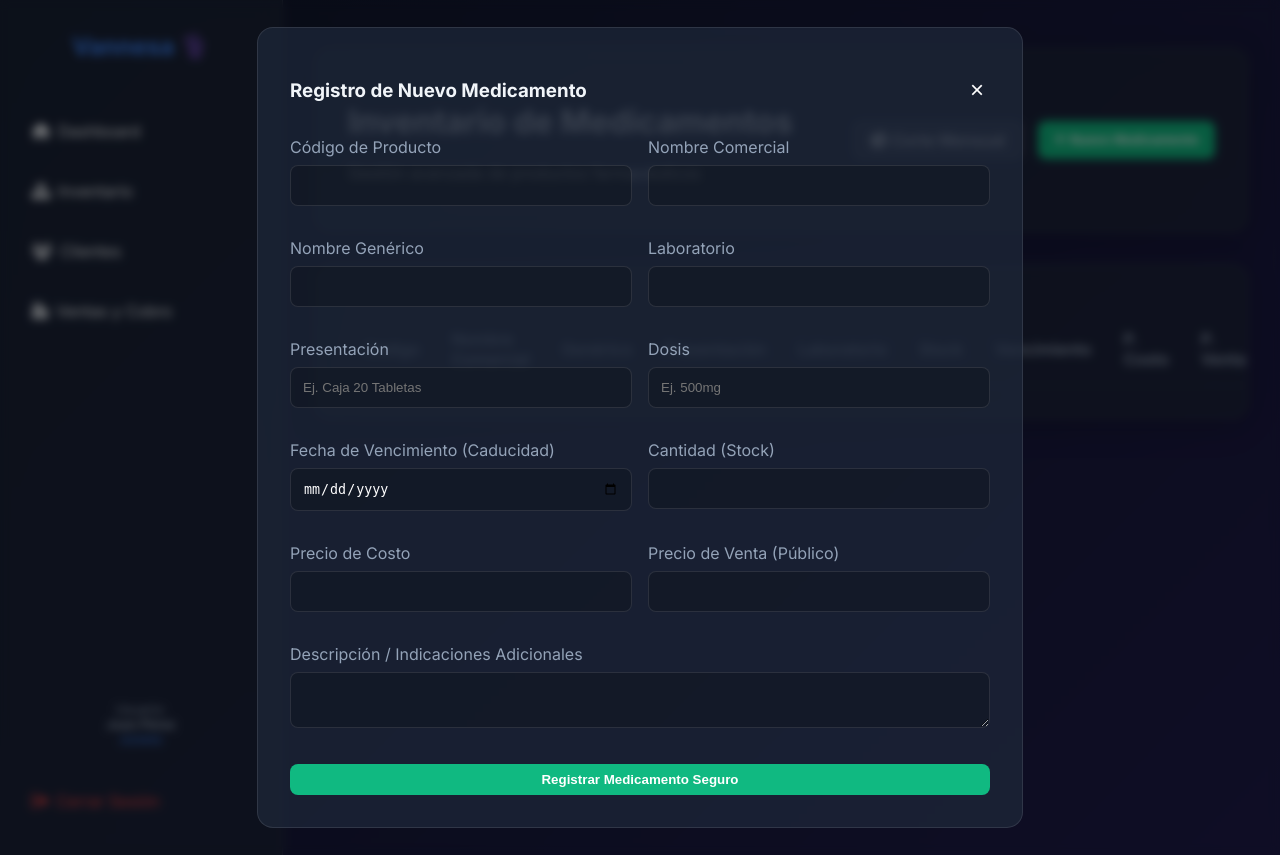
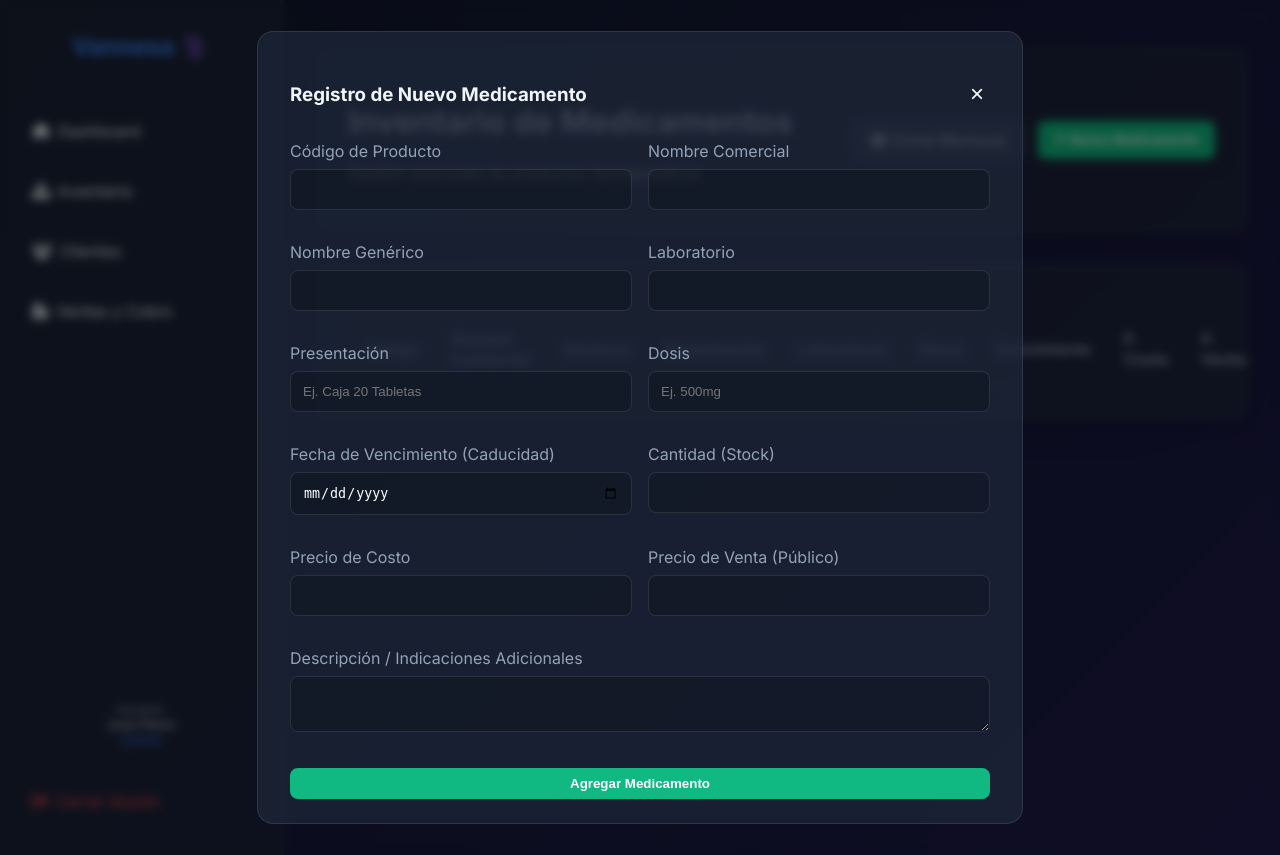
Before and after one commit to JesterAMR/Farmacia-Vannesa, a Flask app: page /inventory/ in a window 1280 px wide, after a click on "Nuevo Medicamento". Run offline with Flask 3, Linux system fonts and the light colour scheme; a user stored in the database is signed in; data that the repository does not hold is empty; parts of the project's set-up code (start-up, migrations or seed data) failed here and were passed over.

Commit message:
Agregado boton de Agregar Producto y productos añadidos

```diff
--- a/app/presentation/static/css/style.css
+++ b/app/presentation/static/css/style.css
@@ -209,6 +209,8 @@
     padding: 2rem;
     width: 90%;
     max-width: 500px;
+    max-height: 85vh;
+    overflow-y: auto;
 }
 
 .modal-header {
--- a/app/presentation/templates/inventory.html
+++ b/app/presentation/templates/inventory.html
@@ -137,7 +137,7 @@
                     <textarea name="description" class="form-control"></textarea>
                 </div>
             </div>
-            <button type="submit" class="btn btn-success" style="width: 100%; margin-top: 1rem;">Registrar Medicamento Seguro</button>
+            <button type="submit" class="btn btn-success" style="width: 100%; margin-top: 1rem;">Agregar Medicamento</button>
         </form>
     </div>
 </div>
```
Also changed, not shown: test_vannesa_temp.sqlite.
